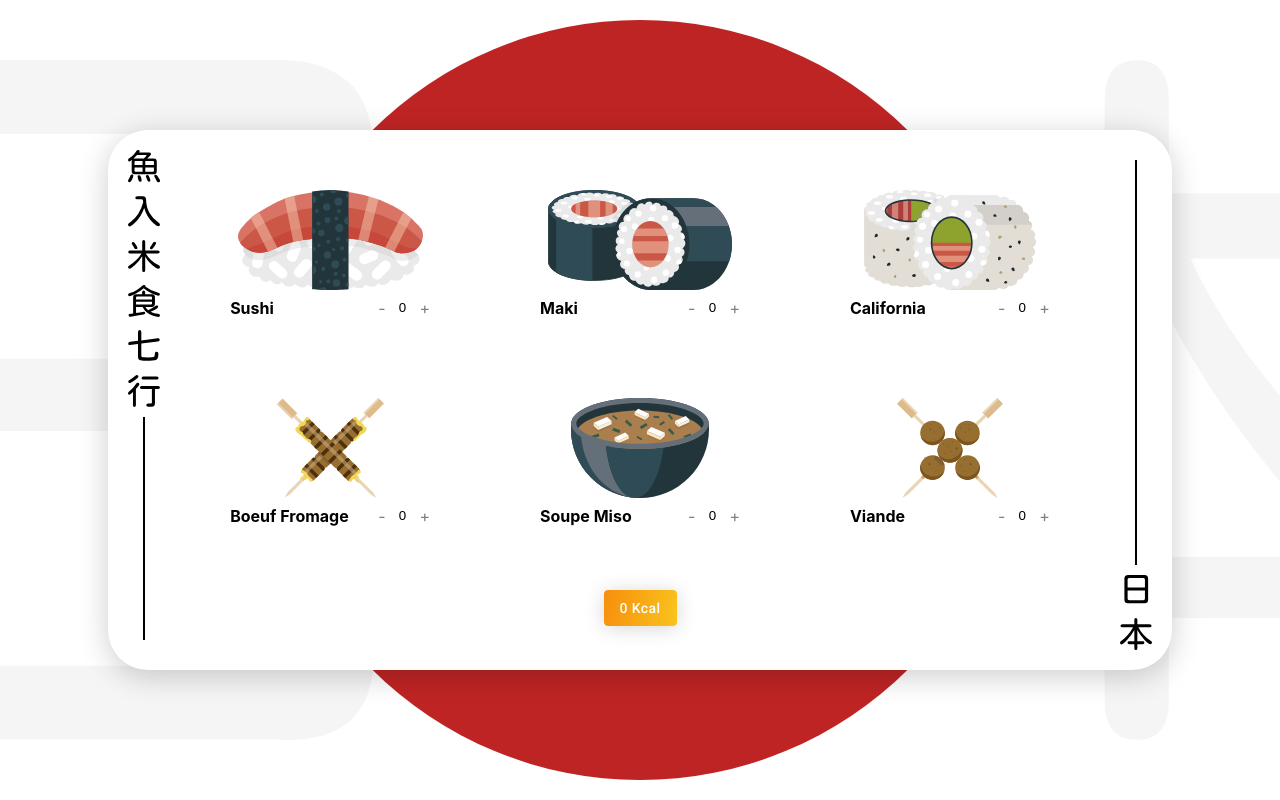
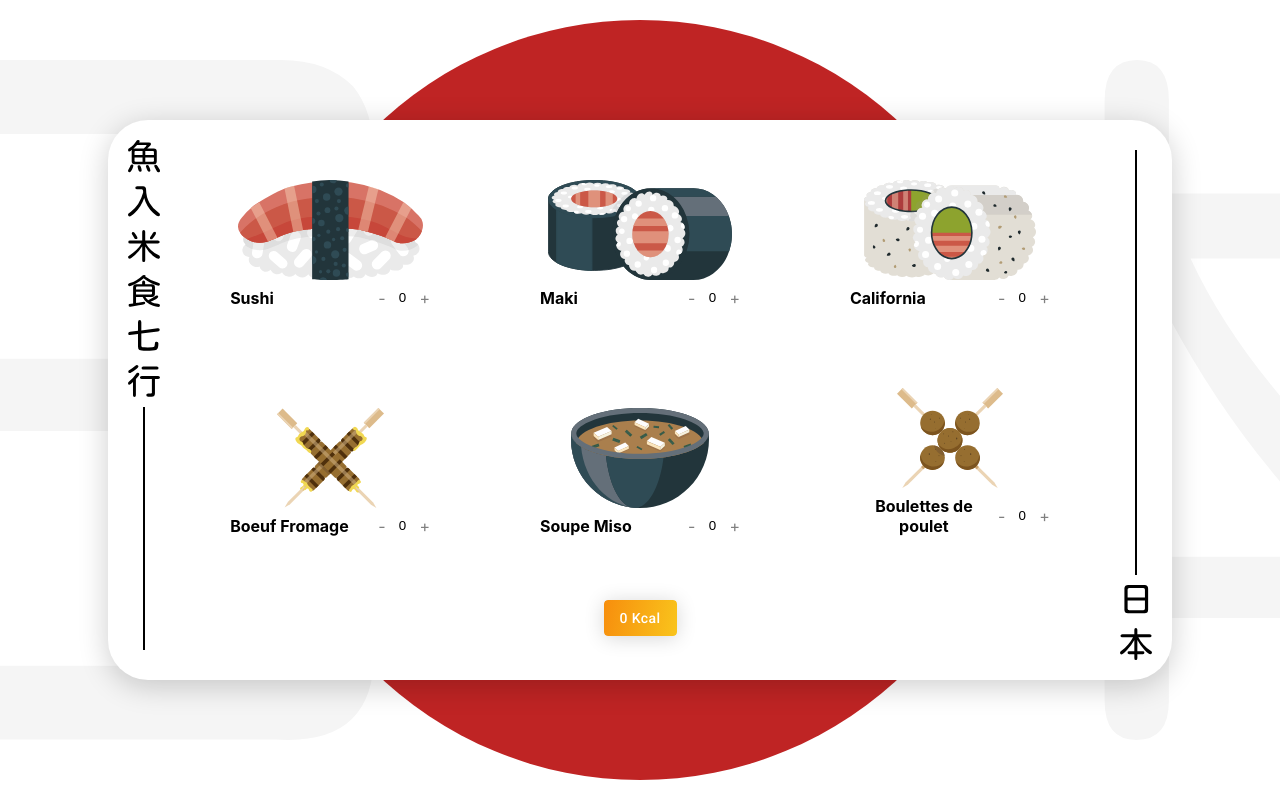
Before and after one commit to sebastien-lb/japcalculator, a React (Create React App) app: page / in a window 1280 px wide. Built offline with nearby package versions, Linux system fonts and the light colour scheme.

Commit message:
Change viande into boulettes

```diff
--- a/package.json
+++ b/package.json
@@ -21,10 +21,10 @@
     "react-redux": "^7.2.0",
     "react-router": "^5.1.2",
     "react-router-dom": "^5.1.2",
-    "react-scripts": "3.3.1",
+    "react-scripts": "^3.3.1",
     "redux": "^4.0.5",
     "redux-saga": "^1.1.3",
-    "typescript": "~3.7.2"
+    "typescript": "^4.0.3"
   },
   "scripts": {
     "start": "react-scripts start",
--- a/src/data/food.ts
+++ b/src/data/food.ts
@@ -39,7 +39,7 @@ export const FOOD_ITEMS: Array<FoodItem> = [
     imageUrl: Miso
   },
   {
-    name: "Viande",
+    name: "Boulettes de poulet",
     kcal: 130,
     imageUrl: Meat
   }
```
Also changed, not shown: 2 other files (tests, documents, lock files or other folders).
